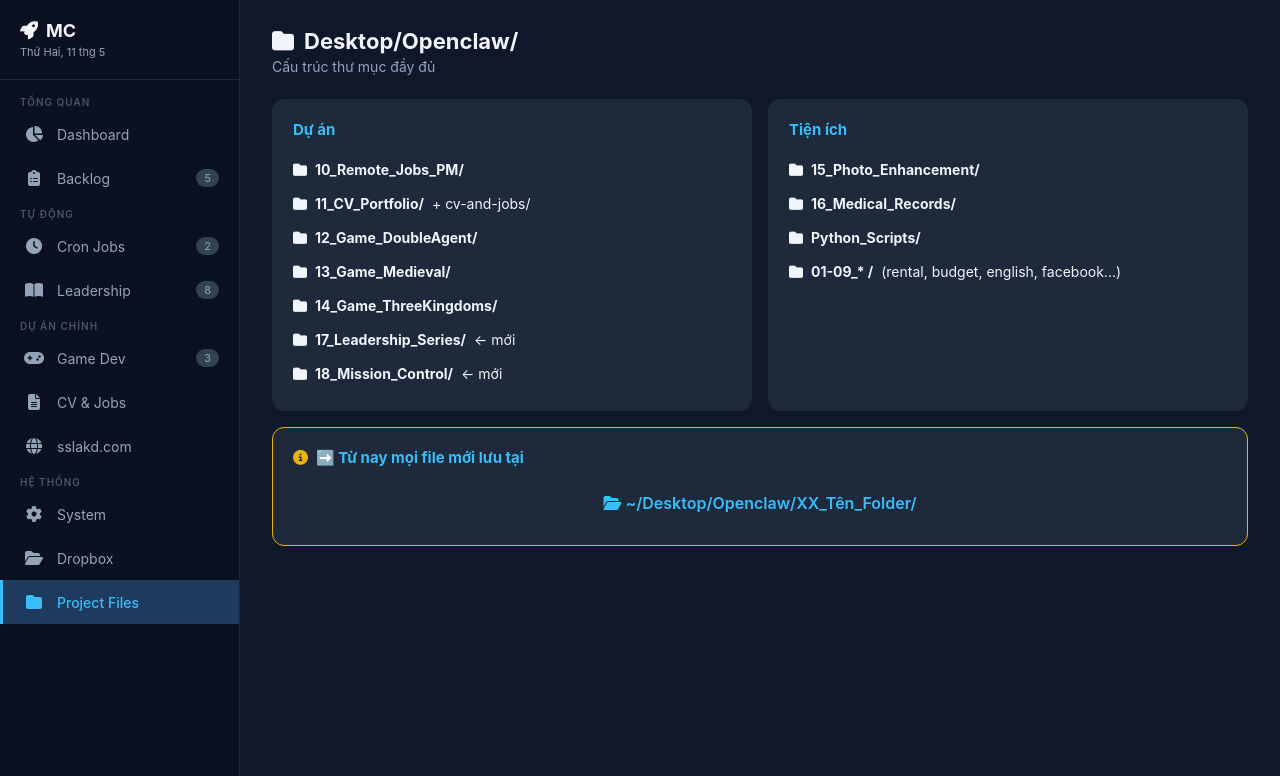
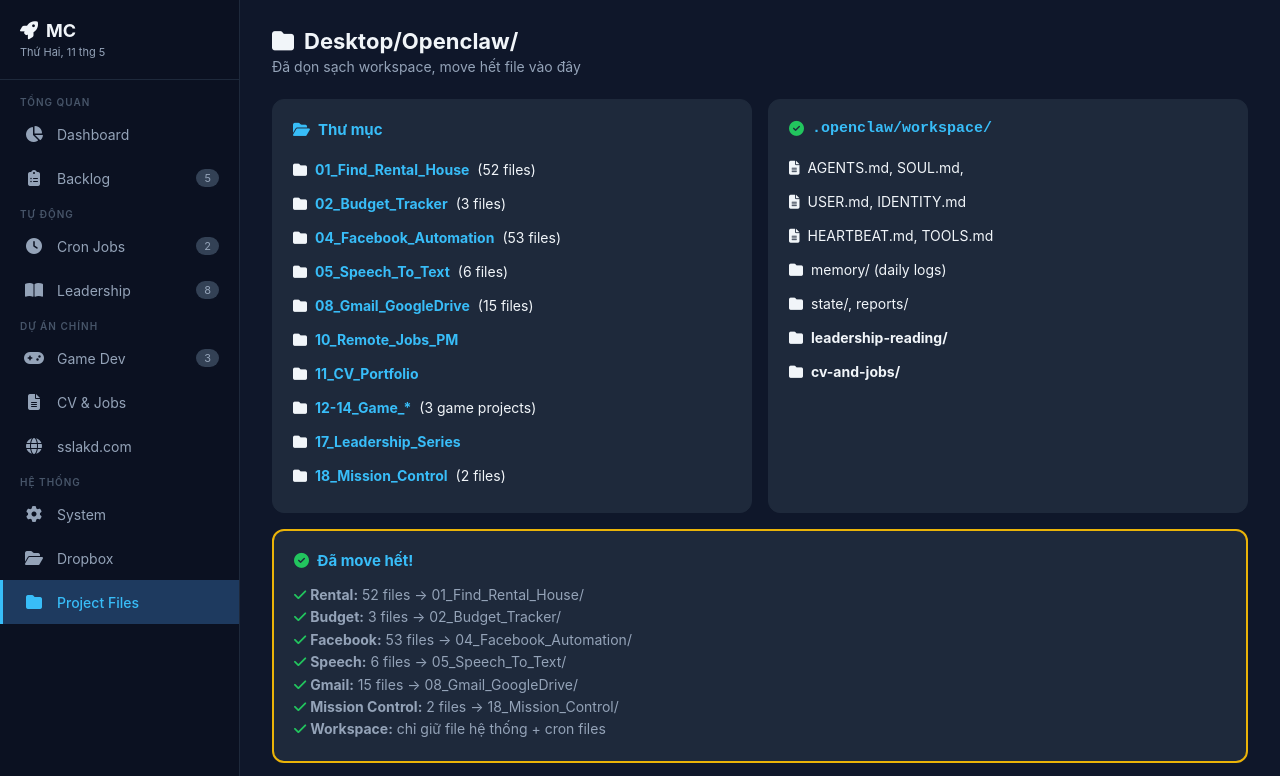
Before and after one commit to sslakd/mission-control-board, a plain HTML site: page index.html in a window 1280 px wide. Both pictures are taken after a click on the link "Project Files". Shown: the top 776 px of the page. Drawn offline with Linux system fonts and the light colour scheme.

Commit message:
All files moved to Desktop/Openclaw/, update dashboard

```diff
--- a/index.html
+++ b/index.html
@@ -252,6 +252,43 @@
 </div>
 
 <div class="page" id="page-files">
+  <div class="page-header"><h2><i class="fas fa-folder"></i> Desktop/Openclaw/</h2><p>Đã dọn sạch workspace, move hết file vào đây</p></div>
+  <div class="grid-2">
+    <div class="card"><h3><i class="fas fa-folder-open"></i> Thư mục</h3>
+      <div class="proj-item"><i class="fas fa-folder"></i> <strong style="color:var(--accent)">01_Find_Rental_House</strong> (52 files)</div>
+      <div class="proj-item"><i class="fas fa-folder"></i> <strong style="color:var(--accent)">02_Budget_Tracker</strong> (3 files)</div>
+      <div class="proj-item"><i class="fas fa-folder"></i> <strong style="color:var(--accent)">04_Facebook_Automation</strong> (53 files)</div>
+      <div class="proj-item"><i class="fas fa-folder"></i> <strong style="color:var(--accent)">05_Speech_To_Text</strong> (6 files)</div>
+      <div class="proj-item"><i class="fas fa-folder"></i> <strong style="color:var(--accent)">08_Gmail_GoogleDrive</strong> (15 files)</div>
+      <div class="proj-item"><i class="fas fa-folder"></i> <strong style="color:var(--accent)">10_Remote_Jobs_PM</strong></div>
+      <div class="proj-item"><i class="fas fa-folder"></i> <strong style="color:var(--accent)">11_CV_Portfolio</strong></div>
+      <div class="proj-item"><i class="fas fa-folder"></i> <strong style="color:var(--accent)">12-14_Game_*</strong> (3 game projects)</div>
+      <div class="proj-item"><i class="fas fa-folder"></i> <strong style="color:var(--accent)">17_Leadership_Series</strong></div>
+      <div class="proj-item"><i class="fas fa-folder"></i> <strong style="color:var(--accent)">18_Mission_Control</strong> (2 files)</div>
+    </div>
+    <div class="card"><h3><i class="fas fa-check-circle" style="color:var(--green)"></i> <code>.openclaw/workspace/</code></h3>
+      <div class="proj-item"><i class="fas fa-file-alt"></i> AGENTS.md, SOUL.md,</div>
+      <div class="proj-item"><i class="fas fa-file-alt"></i> USER.md, IDENTITY.md</div>
+      <div class="proj-item"><i class="fas fa-file-alt"></i> HEARTBEAT.md, TOOLS.md</div>
+      <div class="proj-item"><i class="fas fa-folder"></i> memory/ (daily logs)</div>
+      <div class="proj-item"><i class="fas fa-folder"></i> state/, reports/</div>
+      <div class="proj-item"><i class="fas fa-folder"></i> <strong>leadership-reading/</strong></div>
+      <div class="proj-item"><i class="fas fa-folder"></i> <strong>cv-and-jobs/</strong></div>
+    </div>
+  </div>
+  <div class="card" style="border:2px solid var(--yellow)">
+    <h3><i class="fas fa-check-circle" style="color:var(--green)"></i> Đã move hết!</h3>
+    <p style="font-size:14px;color:var(--muted);line-height:1.6">
+      <i class="fas fa-check" style="color:var(--green)"></i> <strong>Rental:</strong> 52 files → 01_Find_Rental_House/<br>
+      <i class="fas fa-check" style="color:var(--green)"></i> <strong>Budget:</strong> 3 files → 02_Budget_Tracker/<br>
+      <i class="fas fa-check" style="color:var(--green)"></i> <strong>Facebook:</strong> 53 files → 04_Facebook_Automation/<br>
+      <i class="fas fa-check" style="color:var(--green)"></i> <strong>Speech:</strong> 6 files → 05_Speech_To_Text/<br>
+      <i class="fas fa-check" style="color:var(--green)"></i> <strong>Gmail:</strong> 15 files → 08_Gmail_GoogleDrive/<br>
+      <i class="fas fa-check" style="color:var(--green)"></i> <strong>Mission Control:</strong> 2 files → 18_Mission_Control/<br>
+      <i class="fas fa-check" style="color:var(--green)"></i> <strong>Workspace:</strong> chỉ giữ file hệ thống + cron files
+    </p>
+  </div>
+</div>
   <div class="page-header"><h2><i class="fas fa-folder"></i> Desktop/Openclaw/</h2><p>Cấu trúc thư mục đầy đủ</p></div>
   <div class="grid-2">
     <div class="card"><h3>Dự án</h3>
```
